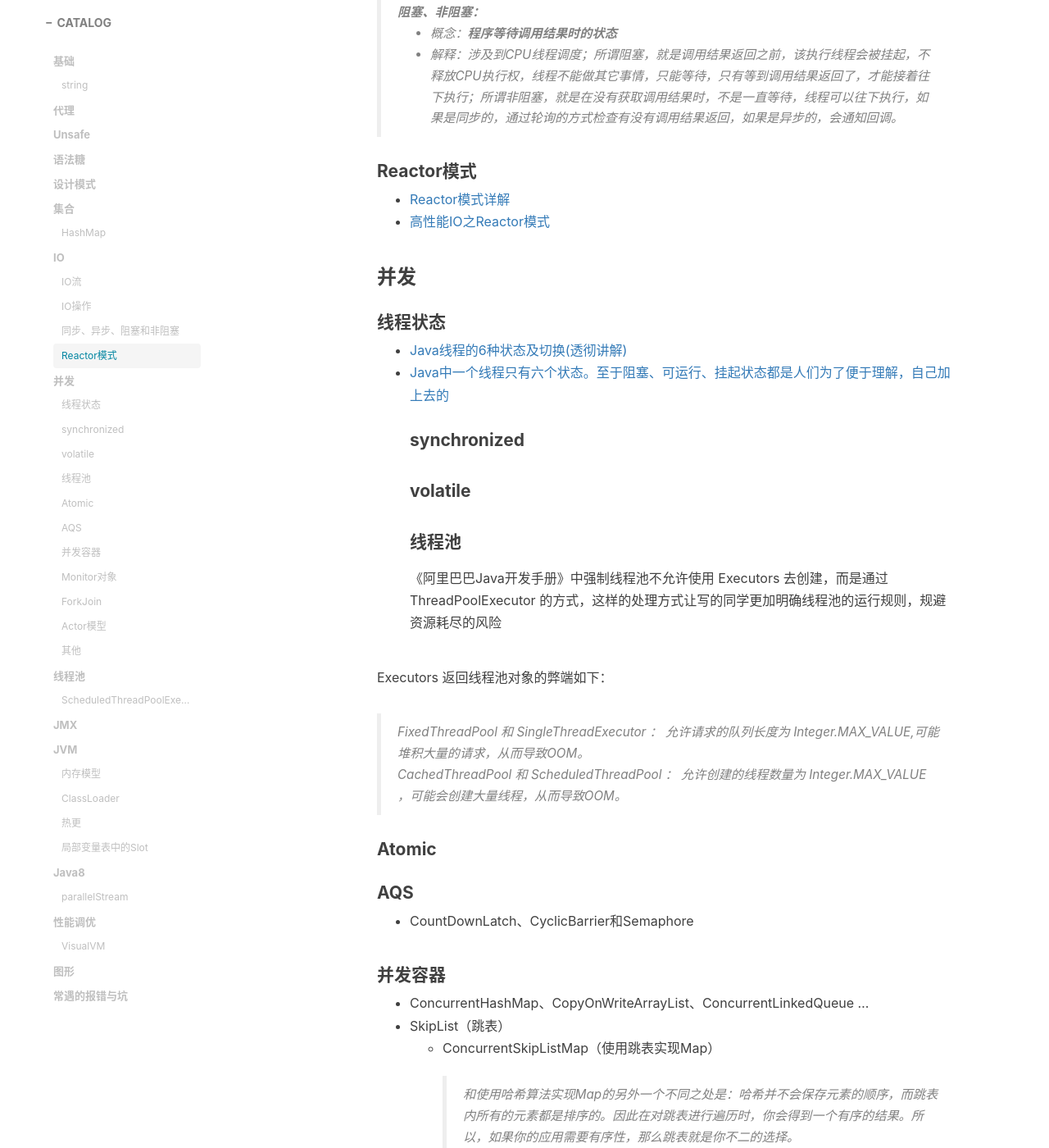
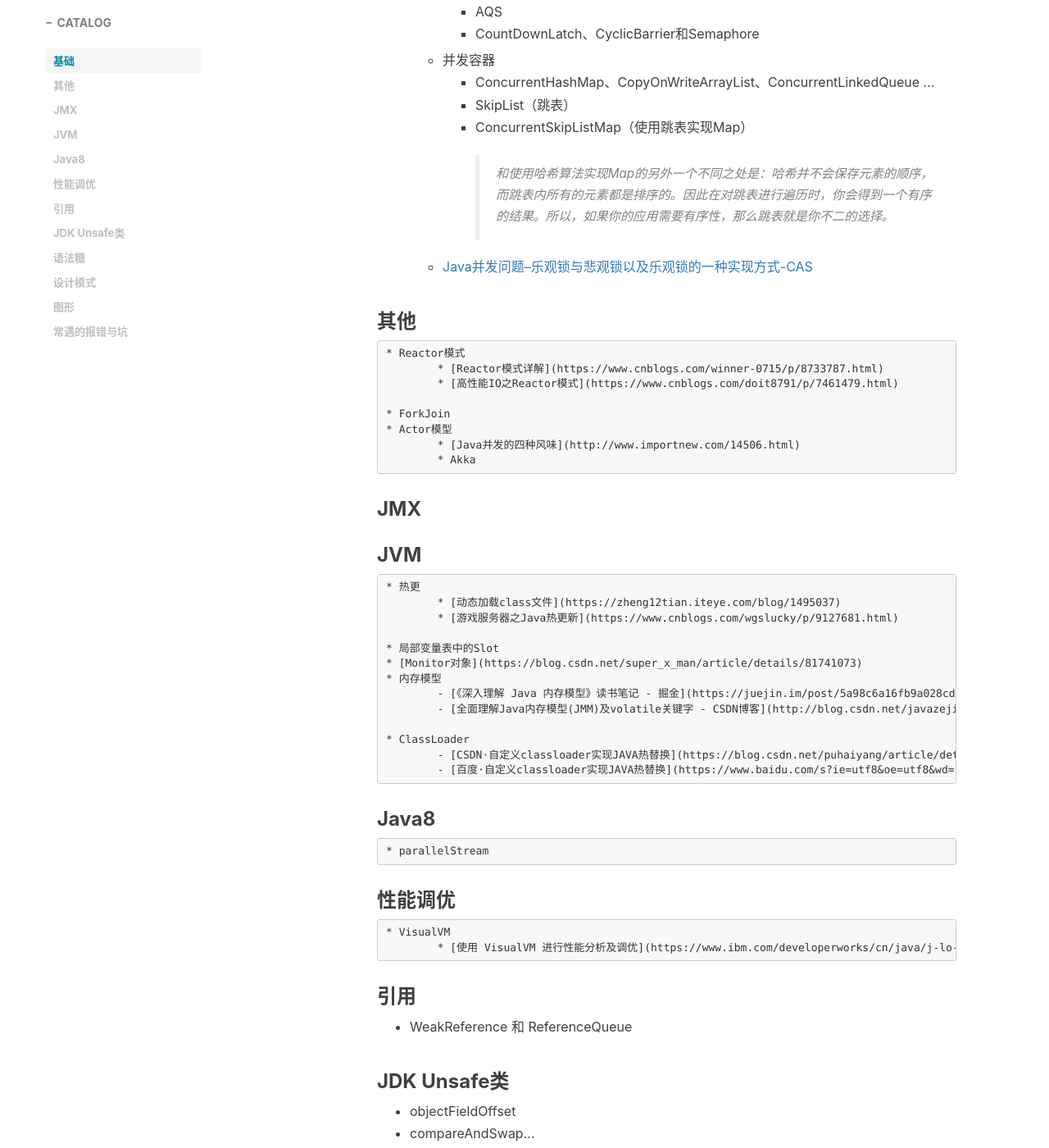
Before and after one commit to Ariescat/blog, a Jekyll site: the page built from docs/Java.md, in a window 1280 px wide and 1400 px high, scrolled down 2467 px. Shown: the whole window at 82% size. Built offline with Jekyll 4.4.1, drawn with Linux system fonts in a browser that asks for light colours; nearby versions of some CDN libraries; comment, search, counter and statistics services are not loaded; some of the changed text lies outside the part shown.

Commit message:
WeakReference 和 调整

```diff
--- a/docs/Java.md
+++ b/docs/Java.md
@@ -7,152 +7,132 @@
 ---
 
 ### 基础
-#### string
-- StringJoiner（Java 8中提供的可变字符串类）
+* string
+	* StringJoiner（Java 8中提供的可变字符串类）
 
-### 代理
-按照代理的创建时期，代理类可以分为两种。
-> 静态代理：由程序员创建或特定工具自动生成源代码，再对其编译。在程序运行前，代理类的.class文件就已经存在了。
-> 动态代理：在程序运行时，运用反射机制动态创建而成。
+* 集合
+	* 集合框架**Koloboke**
+		> Koloboke的目标是替换标准的Java集合和流的API，提供更高效的实现。
+	* **跳表** [ConcurrentSkipListMap](https://blog.csdn.net/sunxianghuang/article/details/52221913)
+	* **红黑树** TreeMap、TreeSet
+	#### HashMap
+	* [详细梳理JAVA7和JAVA8 HashMap的hash实现](https://blog.csdn.net/u013453787/article/details/84702992)
+	* jdk1.7中的线程安全问题 **(resize死循环)**
 
-Cglib动态代理
-> JDK的动态代理机制只能代理实现了接口的类，而不能实现接口的类就不能实现JDK的动态代理，cglib是针对类来实现代理的，他的原理是对指定的目标类生成一个子类，并覆盖其中方法实现增强，但因为采用的是继承，所以不能对final修饰的类进行代理。
+* 代理
+	按照代理的创建时期，代理类可以分为两种。
+	> 静态代理：由程序员创建或特定工具自动生成源代码，再对其编译。在程序运行前，代理类的.class文件就已经存在了。
+	> 动态代理：在程序运行时，运用反射机制动态创建而成。
+	Cglib动态代理
+	> JDK的动态代理机制只能代理实现了接口的类，而不能实现接口的类就不能实现JDK的动态代理，cglib是针对类来实现代理的，他的原理是对指定的目标类生成一个子类，并覆盖其中方法实现增强，但因为采用的是继承，所以不能对final修饰的类进行代理。
 
-- [java动态代理（JDK和cglib）](http://www.cnblogs.com/jqyp/archive/2010/08/20/1805041.html)
-- [Cglib及其基本使用](https://www.cnblogs.com/xrq730/p/6661692.html)
+	* [java动态代理（JDK和cglib）](http://www.cnblogs.com/jqyp/archive/2010/08/20/1805041.html)
+	* [Cglib及其基本使用](https://www.cnblogs.com/xrq730/p/6661692.html)
+
+* IO
+	* IO流
+		* [管道流(Piped Stream)](https://www.cnblogs.com/skywang12345/p/io_04.html)
+		* RandomAccessFile, java.io包中是一个特殊的类, 既可以读文件，也可以写文件。
+
+	* IO操作
+		* [IO操作你还在用File吗，该拥抱Path和Files了](https://www.sohu.com/a/132459571_654433)
+
+	* 同步、异步、阻塞和非阻塞
+		> **同步、异步：**
+		> * 概念：消息的通知机制
+		> * 解释：涉及到IO通知机制；所谓同步，就是发起调用后，被调用者处理消息，必须等处理完才直接返回结果，**没处理完之前是不返回的，调用者主动等待结果**；所谓异步，就是发起调用后，被调用者直接返回，但是并没有返回结果，等处理完消息后，通过状态、通知或者回调函数来通知调用者，调用者被动接收结果。
+
+		> **阻塞、非阻塞：**
+		> * 概念：**程序等待调用结果时的状态**
+		> * 解释：涉及到CPU线程调度；所谓阻塞，就是调用结果返回之前，该执行线程会被挂起，不释放CPU执行权，线程不能做其它事情，只能等待，只有等到调用结果返回了，才能接着往下执行；所谓非阻塞，就是在没有获取调用结果时，不是一直等待，线程可以往下执行，如果是同步的，通过轮询的方式检查有没有调用结果返回，如果是异步的，会通知回调。
+
+		* [网络IO中的同步、异步、阻塞和非阻塞](https://drugbean.club/2019/02/14/%E7%BD%91%E7%BB%9CIO%E4%B8%AD%E7%9A%84%E5%90%8C%E6%AD%A5-%E5%BC%82%E6%AD%A5-%E9%98%BB%E5%A1%9E%E5%92%8C%E9%9D%9E%E9%98%BB%E5%A1%9E/)
+		* [迄今为止把同步/异步/阻塞/非阻塞/BIO/NIO/AIO讲的最清楚的好文章](https://juejin.im/post/5cff70c0f265da1ba56b14fd)
+
+* 并发
+	* 线程状态
+		* [Java线程的6种状态及切换(透彻讲解)](https://blog.csdn.net/pange1991/article/details/53860651)
+		* [Java中一个线程只有六个状态。至于阻塞、可运行、挂起状态都是人们为了便于理解，自己加上去的](https://www.cnblogs.com/GooPolaris/p/8079490.html)
+	* synchronized
+	* volatile
+	* 线程池
+		* ScheduledThreadPoolExecutor
+			* [ScheduledThreadPoolExecutor原理](https://blog.csdn.net/luanmousheng/article/details/77816412)
+
+		《阿里巴巴Java开发手册》中强制线程池不允许使用 Executors 去创建，而是通过 ThreadPoolExecutor 的方式，这样的处理方式让写的同学更加明确线程池的运行规则，规避资源耗尽的风险
+
+		Executors 返回线程池对象的弊端如下：
+		> FixedThreadPool 和 SingleThreadExecutor ： 允许请求的队列长度为 Integer.MAX_VALUE,可能堆积大量的请求，从而导致OOM。
+		> CachedThreadPool 和 ScheduledThreadPool ： 允许创建的线程数量为 Integer.MAX_VALUE ，可能会创建大量线程，从而导致OOM。
+	* Atomic
+		* AQS
+		* CountDownLatch、CyclicBarrier和Semaphore
+
+	* 并发容器
+		* ConcurrentHashMap、CopyOnWriteArrayList、ConcurrentLinkedQueue ...
+		* SkipList（跳表）
+		* ConcurrentSkipListMap（使用跳表实现Map）
+			> 和使用哈希算法实现Map的另外一个不同之处是：哈希并不会保存元素的顺序，而跳表内所有的元素都是排序的。因此在对跳表进行遍历时，你会得到一个有序的结果。所以，如果你的应用需要有序性，那么跳表就是你不二的选择。
+	* [Java并发问题--乐观锁与悲观锁以及乐观锁的一种实现方式-CAS](http://www.cnblogs.com/qjjazry/p/6581568.html)
 
 
+### 其他
+	* Reactor模式
+		* [Reactor模式详解](https://www.cnblogs.com/winner-0715/p/8733787.html)
+		* [高性能IO之Reactor模式](https://www.cnblogs.com/doit8791/p/7461479.html)
 
-### Unsafe
-- objectFieldOffset
-- compareAndSwap...
+	* ForkJoin
+	* Actor模型
+		* [Java并发的四种风味](http://www.importnew.com/14506.html)
+		* Akka
 
+### JMX
+
+### JVM
+	* 热更
+		* [动态加载class文件](https://zheng12tian.iteye.com/blog/1495037)
+		* [游戏服务器之Java热更新](https://www.cnblogs.com/wgslucky/p/9127681.html)
+
+	* 局部变量表中的Slot
+	* [Monitor对象](https://blog.csdn.net/super_x_man/article/details/81741073)
+	* 内存模型
+		- [《深入理解 Java 内存模型》读书笔记 - 掘金](https://juejin.im/post/5a98c6a16fb9a028cd448965?utm_source=gold_browser_extension)
+		- [全面理解Java内存模型(JMM)及volatile关键字 - CSDN博客](http://blog.csdn.net/javazejian/article/details/72772461)
+
+	* ClassLoader
+		- [CSDN·自定义classloader实现JAVA热替换](https://blog.csdn.net/puhaiyang/article/details/78165465)
+		- [百度·自定义classloader实现JAVA热替换](https://www.baidu.com/s?ie=utf8&oe=utf8&wd=自定义classloader实现JAVA热替换&tn=98010089_dg&ch=4)
+
+### Java8
+	* parallelStream
+
+
+### 性能调优
+	* VisualVM
+		* [使用 VisualVM 进行性能分析及调优](https://www.ibm.com/developerworks/cn/java/j-lo-visualvm/)
+
+
+### 引用
+* WeakReference 和 ReferenceQueue
+
+
+### JDK Unsafe类
+* objectFieldOffset
+* compareAndSwap...
 
 
 ### 语法糖
-- [Java中的10颗语法糖](https://www.cnblogs.com/duanxz/p/3916028.html)
-
+* [Java中的10颗语法糖](https://www.cnblogs.com/duanxz/p/3916028.html)
 
 
 ### 设计模式
-- [设计模式 - 菜鸟教程](http://www.runoob.com/design-pattern/design-pattern-tutorial.html)
-
-
-
-### 集合
-* 集合框架**Koloboke**
-	> Koloboke的目标是替换标准的Java集合和流的API，提供更高效的实现。
-* **跳表** [ConcurrentSkipListMap](https://blog.csdn.net/sunxianghuang/article/details/52221913)
-* **红黑树** TreeMap、TreeSet
-#### HashMap
-* [详细梳理JAVA7和JAVA8 HashMap的hash实现](https://blog.csdn.net/u013453787/article/details/84702992)
-* jdk1.7中的线程安全问题 **(resize死循环)**
-
-
-### IO
-#### IO流
-* [管道流(Piped Stream)](https://www.cnblogs.com/skywang12345/p/io_04.html)
-* RandomAccessFile, java.io包中是一个特殊的类, 既可以读文件，也可以写文件。
-
-#### IO操作
-* [IO操作你还在用File吗，该拥抱Path和Files了](https://www.sohu.com/a/132459571_654433)
-
-#### 同步、异步、阻塞和非阻塞
-* [网络IO中的同步、异步、阻塞和非阻塞](https://drugbean.club/2019/02/14/%E7%BD%91%E7%BB%9CIO%E4%B8%AD%E7%9A%84%E5%90%8C%E6%AD%A5-%E5%BC%82%E6%AD%A5-%E9%98%BB%E5%A1%9E%E5%92%8C%E9%9D%9E%E9%98%BB%E5%A1%9E/)
-* [迄今为止把同步/异步/阻塞/非阻塞/BIO/NIO/AIO讲的最清楚的好文章](https://juejin.im/post/5cff70c0f265da1ba56b14fd)
-
-> **同步、异步：**
-> * 概念：消息的通知机制
-> * 解释：涉及到IO通知机制；所谓同步，就是发起调用后，被调用者处理消息，必须等处理完才直接返回结果，**没处理完之前是不返回的，调用者主动等待结果**；所谓异步，就是发起调用后，被调用者直接返回，但是并没有返回结果，等处理完消息后，通过状态、通知或者回调函数来通知调用者，调用者被动接收结果。
-
-> **阻塞、非阻塞：**
-> * 概念：**程序等待调用结果时的状态**
-> * 解释：涉及到CPU线程调度；所谓阻塞，就是调用结果返回之前，该执行线程会被挂起，不释放CPU执行权，线程不能做其它事情，只能等待，只有等到调用结果返回了，才能接着往下执行；所谓非阻塞，就是在没有获取调用结果时，不是一直等待，线程可以往下执行，如果是同步的，通过轮询的方式检查有没有调用结果返回，如果是异步的，会通知回调。
-
-
-#### Reactor模式
-- [Reactor模式详解](https://www.cnblogs.com/winner-0715/p/8733787.html)
-- [高性能IO之Reactor模式](https://www.cnblogs.com/doit8791/p/7461479.html)
-
-
-
-### 并发
-#### 线程状态
-* [Java线程的6种状态及切换(透彻讲解)](https://blog.csdn.net/pange1991/article/details/53860651)
-* [Java中一个线程只有六个状态。至于阻塞、可运行、挂起状态都是人们为了便于理解，自己加上去的](https://www.cnblogs.com/GooPolaris/p/8079490.html)
-#### synchronized
-#### volatile
-#### 线程池
-《阿里巴巴Java开发手册》中强制线程池不允许使用 Executors 去创建，而是通过 ThreadPoolExecutor 的方式，这样的处理方式让写的同学更加明确线程池的运行规则，规避资源耗尽的风险
-
-Executors 返回线程池对象的弊端如下：
-> FixedThreadPool 和 SingleThreadExecutor ： 允许请求的队列长度为 Integer.MAX_VALUE,可能堆积大量的请求，从而导致OOM。
-> CachedThreadPool 和 ScheduledThreadPool ： 允许创建的线程数量为 Integer.MAX_VALUE ，可能会创建大量线程，从而导致OOM。
-
-#### Atomic
-#### AQS
-* CountDownLatch、CyclicBarrier和Semaphore
-
-#### 并发容器
-* ConcurrentHashMap、CopyOnWriteArrayList、ConcurrentLinkedQueue ...
-* SkipList（跳表）
-	* ConcurrentSkipListMap（使用跳表实现Map）
-		> 和使用哈希算法实现Map的另外一个不同之处是：哈希并不会保存元素的顺序，而跳表内所有的元素都是排序的。因此在对跳表进行遍历时，你会得到一个有序的结果。所以，如果你的应用需要有序性，那么跳表就是你不二的选择。
-
-#### [Monitor对象](https://blog.csdn.net/super_x_man/article/details/81741073)
-
-#### ForkJoin
-
-#### Actor模型
-* [Java并发的四种风味](http://www.importnew.com/14506.html)
-	- Akka
-
-#### 其他
-* [Java并发问题--乐观锁与悲观锁以及乐观锁的一种实现方式-CAS](http://www.cnblogs.com/qjjazry/p/6581568.html)
-
-
-
-### 线程池
-#### ScheduledThreadPoolExecutor
-* [ScheduledThreadPoolExecutor原理](https://blog.csdn.net/luanmousheng/article/details/77816412)
-
-
-
-### JMX
-
-
-### JVM
-#### 内存模型
-- [《深入理解 Java 内存模型》读书笔记 - 掘金](https://juejin.im/post/5a98c6a16fb9a028cd448965?utm_source=gold_browser_extension)
-- [全面理解Java内存模型(JMM)及volatile关键字 - CSDN博客](http://blog.csdn.net/javazejian/article/details/72772461)
-
-#### ClassLoader
-- [CSDN·自定义classloader实现JAVA热替换](https://blog.csdn.net/puhaiyang/article/details/78165465)
-- [百度·自定义classloader实现JAVA热替换](https://www.baidu.com/s?ie=utf8&oe=utf8&wd=自定义classloader实现JAVA热替换&tn=98010089_dg&ch=4)
-
-#### 热更
-- [动态加载class文件](https://zheng12tian.iteye.com/blog/1495037)
-- [游戏服务器之Java热更新](https://www.cnblogs.com/wgslucky/p/9127681.html)
-
-#### 局部变量表中的Slot
-
-
-
-### Java8
-#### parallelStream
-
-
-### 性能调优
-#### VisualVM
-- [使用 VisualVM 进行性能分析及调优](https://www.ibm.com/developerworks/cn/java/j-lo-visualvm/)
-
+* [设计模式 - 菜鸟教程](http://www.runoob.com/design-pattern/design-pattern-tutorial.html)
 
 
 ### 图形
-- [Polygon](https://segmentfault.com/a/1190000007736473)，区域超区校验
-
+* [Polygon](https://segmentfault.com/a/1190000007736473)，区域超区校验
 
 
 ### 常遇的报错与坑
-- [ConcurrentModificationException](https://www.2cto.com/kf/201403/286536.html)
-- [疫苗：JAVA HASHMAP的死循环](https://coolshell.cn/articles/9606.html)
+* [ConcurrentModificationException](https://www.2cto.com/kf/201403/286536.html)
+* [疫苗：JAVA HASHMAP的死循环](https://coolshell.cn/articles/9606.html)
```
